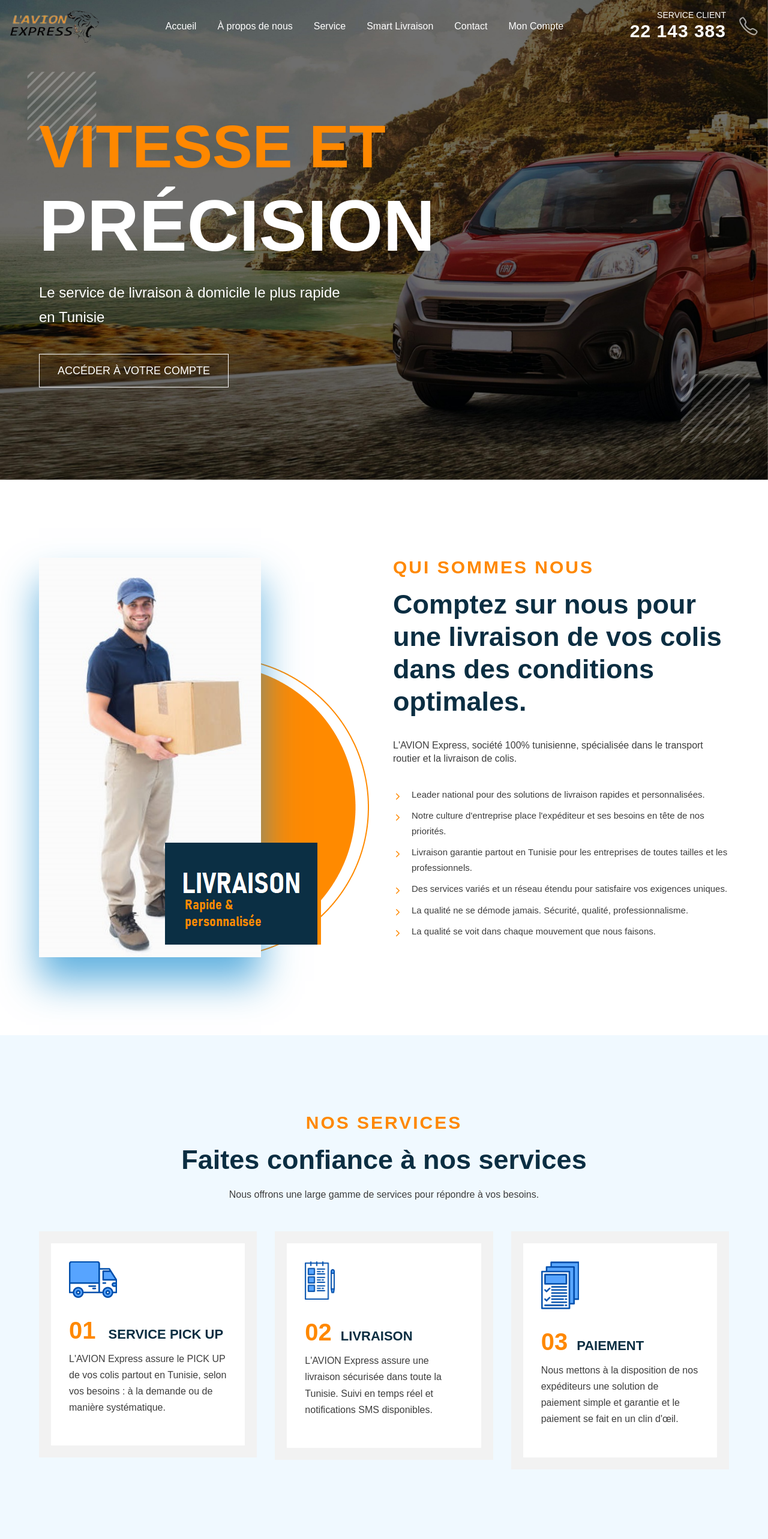
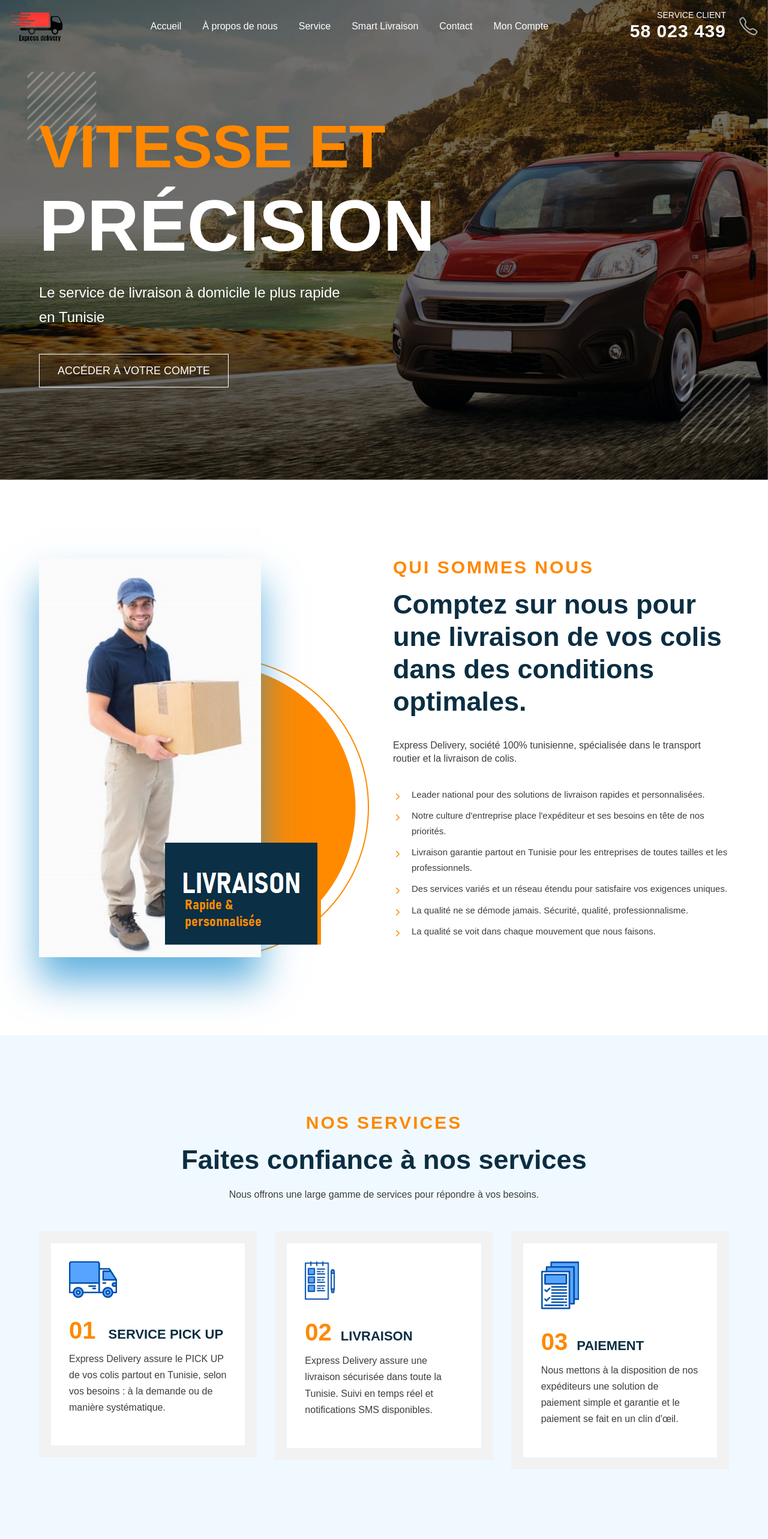
Before and after one commit to RafikSOUIFI/delivery-website, a React (Create React App) app: page / in a window 1280 px wide. Shown: the top 2566 px of the page at 60% size. Built offline with nearby package versions, Linux system fonts and the light colour scheme.

Commit message:
change website

```diff
--- a/public/index.html
+++ b/public/index.html
@@ -6,7 +6,7 @@
     <meta name="theme-color" content="#000000" />
     <meta
       name="description"
-      content="L'AVION EXPRESS"
+      content="Express Delivery - Livraison de colis express - Service de livraison rapide - Transport de colis sécurisé - Entreprise de livraison fiable - Livraison nationale et internationale - Solutions de logistique efficaces - Expédition de colis urgents - Services de livraison à domicile - Livraison de colis porte-à-porte - Expédier avec Express Delivery - Suivi de colis en temps réel - Livraison rapide et ponctuelle - Options d'expédition flexibles - Tarifs compétitifs de livraison - Partenaire logistique de confiance - Livraison en tunisie"
     />
     <link rel="preconnect" href="https://fonts.googleapis.com" />
     <link rel="preconnect" href="https://fonts.gstatic.com" crossorigin />
@@ -21,7 +21,7 @@
       }
     </style>
 
-    <title>L'AVION EXPRESS</title>
+    <title>Express Delivery</title>
   </head>
   <body>
     <div id="root"></div>
--- a/src/Home/About.jsx
+++ b/src/Home/About.jsx
@@ -19,7 +19,7 @@ const About = () => {
           <p className="section-subtitle">QUI SOMMES NOUS</p>
           <h2 className="h2 section-title">Comptez sur nous pour une livraison de vos colis dans des conditions optimales.</h2>
           <p className="section-text">
-          L'AVION Express, société 100% tunisienne, spécialisée dans le transport routier et la livraison de colis.
+          Express Delivery, société 100% tunisienne, spécialisée dans le transport routier et la livraison de colis.
           </p>
 
           <ul className="about-list">
--- a/src/Home/Blog.jsx
+++ b/src/Home/Blog.jsx
@@ -9,7 +9,7 @@ const Blog = () => {
         <p className="section-subtitle">Accélérez votre croissance.</p>
         <h2 className="h2 section-title">VOUS AVEZ UN COMMERCE EN LIGNE?</h2>
         <p className="section-text">
-        L'AVION Express vous accompagne pour le développement de votre business en ligne et vous assure la livraison express de vos colis en 24H dans les meilleures conditions sur tout le territoire tunisien.
+        Express Delivery vous accompagne pour le développement de votre business en ligne et vous assure la livraison express de vos colis en 24H dans les meilleures conditions sur tout le territoire tunisien.
         </p>
         <ul className="blog-list grid-list">
           <li>
@@ -59,7 +59,7 @@ const Blog = () => {
                   Vous possédez un commerce en ligne ? Confiez-nous la gestion logistique de vos livraisons.
                 </h3>
                 <p className="card-text">
-                L'AVION Express est votre partenaire dédié pour assurer des solutions de livraison rapides, sécurisées et personnalisées. Avec notre réseau étendu couvrant tout le territoire tunisien, vous pouvez vous concentrer sur votre activité tandis que nous nous occupons de la distribution de vos colis en toute efficacité. Simplifiez votre processus logistique avec notre expertise éprouvée et offrez à vos clients une expérience de livraison optimale.
+                Express Delivery est votre partenaire dédié pour assurer des solutions de livraison rapides, sécurisées et personnalisées. Avec notre réseau étendu couvrant tout le territoire tunisien, vous pouvez vous concentrer sur votre activité tandis que nous nous occupons de la distribution de vos colis en toute efficacité. Simplifiez votre processus logistique avec notre expertise éprouvée et offrez à vos clients une expérience de livraison optimale.
                 </p>
               </div>
             </div>
--- a/src/Home/Hero.jsx
+++ b/src/Home/Hero.jsx
@@ -5,7 +5,7 @@ import heroShapeImage from './assets/images/hero-shape.png';
 const Hero = () => {
   const handleLogin = (event) => {
     if (event.target.textContent === 'Accéder à votre compte') {
-      window.location.href = 'https://dashboard-lavion-express.netlify.app/';
+      window.location.href = 'https://dashboard-express-delivery.netlify.app/';
     }
   };
   return (
--- a/src/Home/Navbar.jsx
+++ b/src/Home/Navbar.jsx
@@ -1,6 +1,6 @@
 import React, { useState, useEffect, useRef } from 'react';
 import { IonIcon } from '@ionic/react';
-import { closeOutline, menuOutline, chevronForward, chevronUp, callOutline, logInOutline } from 'ionicons/icons';
+import { closeOutline, menuOutline, chevronForward, chevronUp, callOutline } from 'ionicons/icons';
 import logo from "./assets/images/logo.png"
 const Navbar = () => {
   const [isActive, setIsActive] = useState(false);
@@ -17,7 +17,7 @@ const Navbar = () => {
 
   const handleLogin = (event) => {
     if (event.target.textContent === 'Mon Compte') {
-      window.location.href = 'https://dashboard-lavion-express.netlify.app/';
+      window.location.href = 'https://dashboard-express-delivery.netlify.app/';
     }
     setIsActive(false);
   };
@@ -45,14 +45,14 @@ const Navbar = () => {
       <div className="container">
         <h1>
           <a href="#" className="logo">
-            <img src={logo} alt="Logo"  style={{ width: '150px', height: '55.5px' }}/>
+            <img src={logo} alt="Logo"  style={{ width: '100px', height: '52.68px' }}/>
           </a>
         </h1>
 
         <nav className={`navbar ${isActive ? 'active' : ''}`}>
           <div className="navbar-top">
             <a href="#" className="logo">
-            <img src={logo} alt="Logo"  style={{ width: '150px', height: '55.5px' }}/>
+            <img src={logo} alt="Logo"  style={{ width: '100px', height: '52.68px' }}/>
             </a>
             <button className="nav-close-btn" aria-label="Close menu" onClick={handleNavToggle}>
               <IonIcon icon={closeOutline} />
@@ -97,7 +97,7 @@ const Navbar = () => {
               </a>
             </li>
             {isActive && <li className="navbar-item" style={{ cursor: 'pointer' }}>
-              <a href="tel:22143383" className="navbar-link" onClick={handleLogin}>
+              <a href="tel:58023439" className="navbar-link" onClick={handleLogin}>
                 <span>Service client</span>
                 <IonIcon icon={chevronForward} />
               </a>
@@ -108,8 +108,8 @@ const Navbar = () => {
         <div className="header-contact">
           <div>
             <p className="contact-label">Service client</p>
-            <a href="tel:22143383" className="contact-number">
-              22 143 383
+            <a href="tel:58023439" className="contact-number">
+              58 023 439
             </a>
           </div>
           <div className="contact-icon">
--- a/src/Home/Service.jsx
+++ b/src/Home/Service.jsx
@@ -23,7 +23,7 @@ const Service = () => {
                 <span className="span">01</span> SERVICE PICK UP
               </h3>
               <p className="card-text">
-              L'AVION Express assure le PICK UP de vos colis partout en Tunisie, selon vos besoins : à la demande ou de manière systématique.
+              Express Delivery assure le PICK UP de vos colis partout en Tunisie, selon vos besoins : à la demande ou de manière systématique.
               </p>
             </div>
           </li>
@@ -36,7 +36,7 @@ const Service = () => {
                 <span className="span">02</span>LIVRAISON
               </h3>
               <p className="card-text">
-              L'AVION Express assure une livraison sécurisée dans toute la Tunisie. Suivi en temps réel et notifications SMS disponibles.
+              Express Delivery assure une livraison sécurisée dans toute la Tunisie. Suivi en temps réel et notifications SMS disponibles.
               </p>
             </div>
           </li>
```
Also changed, not shown: src/Home/assets/images/logo.png.
